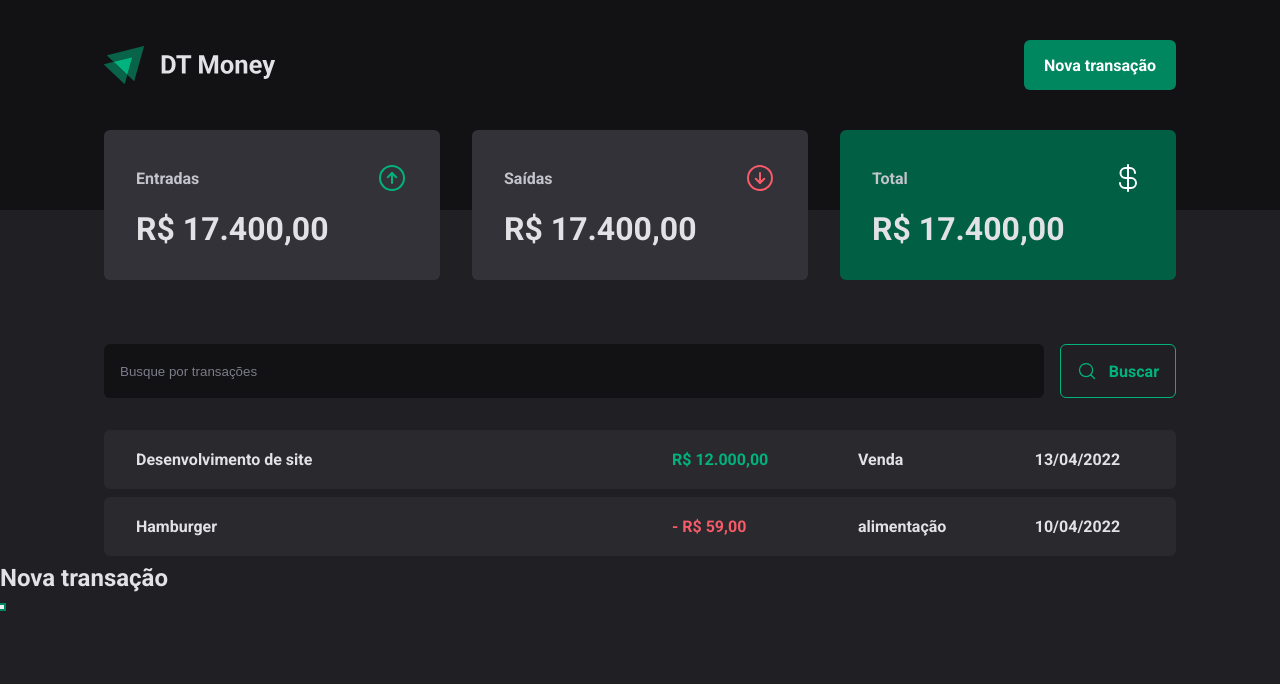
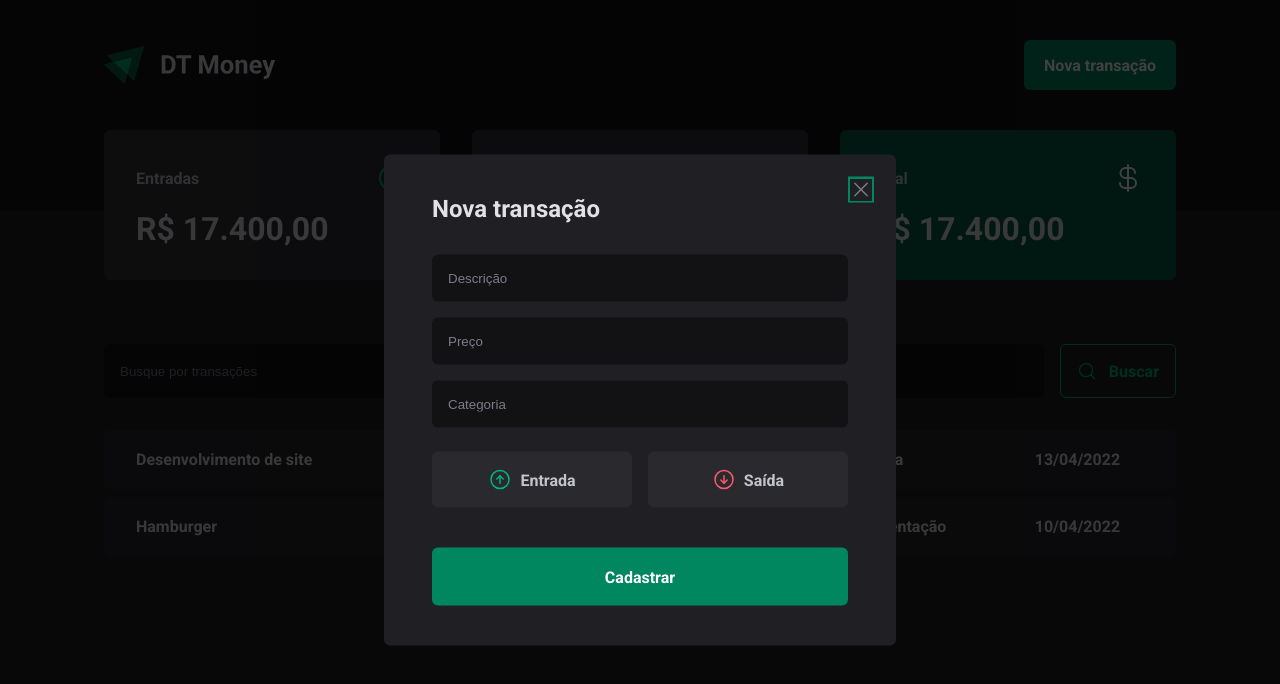
Before and after one commit to ViniciusOshima/DT-Money, a React (Vite) app: page / in a window 1280 px wide. Both pictures are taken after a click on the button "Nova transação". Shown: the top 684 px of the page. Built offline with nearby package versions, Linux system fonts and the light colour scheme.

Commit message:
FEAT componente separado para o conteúdo do modal e toda sua estilização, instalação da biblioteca de Radio do Radix, sua integração e estilização. Estruturação e estilização do projeto concluído

```diff
--- a/package.json
+++ b/package.json
@@ -11,6 +11,7 @@
   },
   "dependencies": {
     "@radix-ui/react-dialog": "^1.0.4",
+    "@radix-ui/react-radio-group": "^1.1.3",
     "phosphor-react": "^1.4.1",
     "react": "^18.2.0",
     "react-dom": "^18.2.0",
--- a/src/components/Header/index.tsx
+++ b/src/components/Header/index.tsx
@@ -1,6 +1,7 @@
 import * as Dialog from '@radix-ui/react-dialog'
 import logoImg from '../../assets/logo.svg'
 import { HeaderContainer, HeaderContent, NewTransactionButton } from './styles'
+import { NewTransactionModal } from '../NewTransactionModal'
 
 export function Header() {
   return (
@@ -13,15 +14,7 @@
             <NewTransactionButton>Nova transação</NewTransactionButton>
           </Dialog.Trigger>
 
-          <Dialog.Portal>
-            <Dialog.Overlay />
-
-            <Dialog.Content>
-              <Dialog.Title>Nova transação</Dialog.Title>
-
-              <Dialog.Close />
-            </Dialog.Content>
-          </Dialog.Portal>
+          <NewTransactionModal />
         </Dialog.Root>
       </HeaderContent>
     </HeaderContainer>
--- /dev/null
+++ b/src/components/NewTransactionModal/index.tsx
@@ -0,0 +1,45 @@
+import * as Dialog from '@radix-ui/react-dialog'
+import { ArrowCircleDown, ArrowCircleUp, X } from 'phosphor-react'
+import {
+  Closebutton,
+  Content,
+  Overlay,
+  TransactionType,
+  TransactionTypeButton,
+} from './styles'
+
+export function NewTransactionModal() {
+  return (
+    <Dialog.Portal>
+      <Overlay />
+
+      <Content>
+        <Dialog.Title>Nova transação</Dialog.Title>
+
+        <Closebutton>
+          <X size={22} />
+        </Closebutton>
+
+        <form action="">
+          <input type="text" placeholder="Descrição" required />
+          <input type="number" placeholder="Preço" required />
+          <input type="text" placeholder="Categoria" required />
+
+          <TransactionType>
+            <TransactionTypeButton variant="income" value="income">
+              <ArrowCircleUp size={24} />
+              Entrada
+            </TransactionTypeButton>
+
+            <TransactionTypeButton variant="outcome" value="outcome">
+              <ArrowCircleDown size={24} />
+              Saída
+            </TransactionTypeButton>
+          </TransactionType>
+
+          <button type="submit">Cadastrar</button>
+        </form>
+      </Content>
+    </Dialog.Portal>
+  )
+}
--- /dev/null
+++ b/src/components/NewTransactionModal/styles.ts
@@ -0,0 +1,120 @@
+import styled from 'styled-components'
+import * as Dialog from '@radix-ui/react-dialog'
+import * as RadioGroup from '@radix-ui/react-radio-group'
+
+export const Overlay = styled(Dialog.Overlay)`
+  position: fixed;
+  width: 100vw;
+  height: 100vh;
+  inset: 0;
+  background: rgba(0, 0, 0, 0.75);
+`
+
+export const Content = styled(Dialog.Content)`
+  min-width: 32rem;
+  border-radius: 6px;
+  padding: 2.5rem 3rem;
+  background: ${(props) => props.theme['gray-800']};
+
+  position: fixed;
+  top: 50%;
+  left: 50%;
+  transform: translate(-50%, -50%);
+
+  form {
+    margin-top: 2rem;
+
+    display: flex;
+    flex-direction: column;
+    gap: 1rem;
+
+    input {
+      border-radius: 6px;
+      border: 0;
+      background: ${(props) => props.theme['gray-900']};
+      color: ${(props) => props.theme['gray-300']};
+      padding: 1rem;
+
+      &::placeholder {
+        color: ${(props) => props.theme['gray-500']};
+      }
+    }
+
+    button[type='submit'] {
+      height: 58px;
+      border: 0;
+      background: ${(props) => props.theme['green-500']};
+      color: ${(props) => props.theme.white};
+      font-weight: bold;
+      padding: 0 1.25rem;
+      border-radius: 6px;
+      margin-top: 1.5rem;
+      cursor: pointer;
+
+      &:hover {
+        background: ${(props) => props.theme['green-700']};
+        transition: background-color 0.2s;
+      }
+    }
+  }
+`
+
+export const Closebutton = styled(Dialog.Close)`
+  position: absolute;
+  background: transparent;
+  border: 0;
+  top: 1.5rem;
+  right: 1.5rem;
+  line-height: 0;
+  cursor: pointer;
+  color: ${(props) => props.theme['gray-500']};
+`
+
+export const TransactionType = styled(RadioGroup.Root)`
+  display: grid;
+  grid-template-columns: repeat(2, 1fr);
+  gap: 1rem;
+  margin-top: 0.5rem;
+`
+
+interface TransactionTypeButtonProps {
+  variant: 'income' | 'outcome'
+}
+
+// eslint-disable-next-line prettier/prettier
+export const TransactionTypeButton = styled(RadioGroup.Item)<TransactionTypeButtonProps>`
+  background: ${(props) => props.theme['gray-700']};
+  padding: 1rem;
+  display: flex;
+  align-items: center;
+  justify-content: center;
+  gap: 0.5rem;
+  border-radius: 6px;
+  cursor: pointer;
+  border: 0;
+  color: ${(props) => props.theme['gray-300']};
+
+  svg {
+    color: ${(props) =>
+      props.variant === 'income'
+        ? props.theme['green-300']
+        : props.theme['red-300']};
+  }
+
+  &[data-state='unchecked']:hover {
+    transition: background-color 0.2s;
+    background: ${(props) => props.theme['gray-600']};
+  }
+
+  &[data-state='checked'] {
+    color: ${(props) => props.theme.white};
+    background: ${(props) =>
+      props.variant === 'income'
+        ? props.theme['green-500']
+        : props.theme['red-500']};
+
+    svg {
+      color: ${(props) => props.theme.white};
+    }
+  }
+`
```
Also changed, not shown: 1 other file (tests, documents, lock files or other folders).
